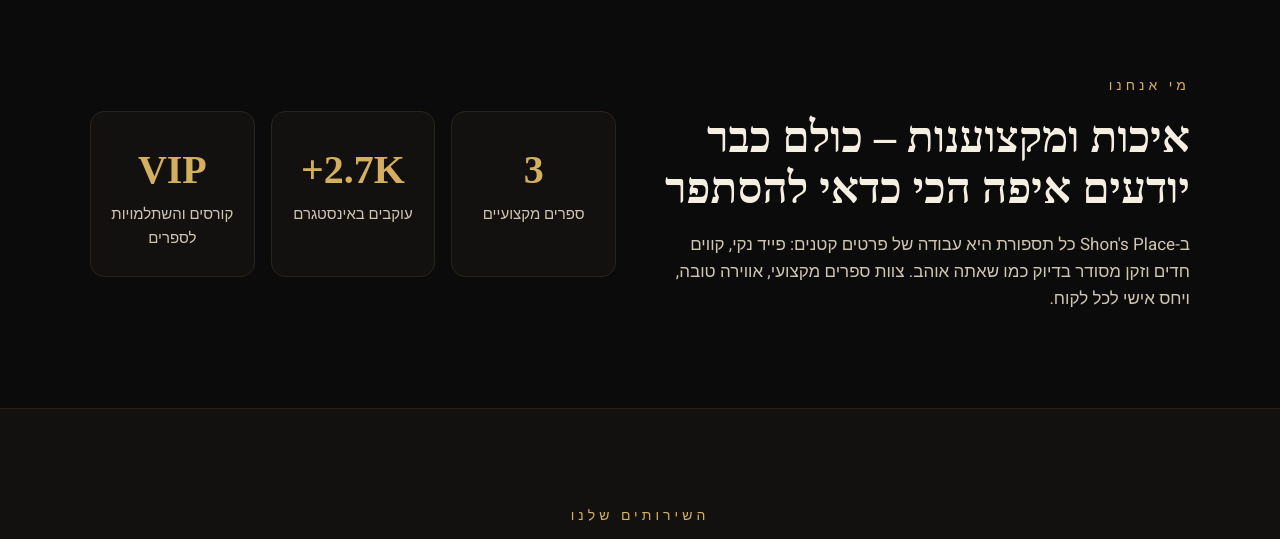
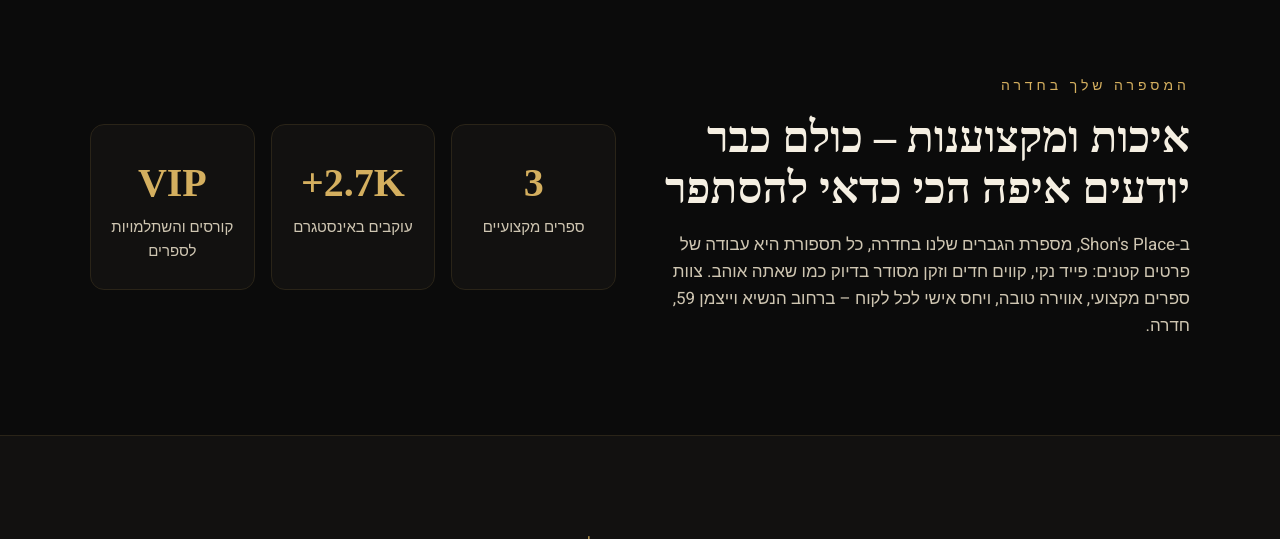
Before and after one commit to nastya25d/shons-place, a plain HTML site: page index.html in a window 1280 px wide. Shown: the part 801-1340 px from the top of the page. Drawn offline with Linux system fonts and the light colour scheme; a web font is replaced by a local one.

Commit message:
קידום בגוגל: כותרת, תיאור וטקסטים עם 'מספרה בחדרה'

```diff
--- a/index.html
+++ b/index.html
@@ -3,9 +3,9 @@
 <head>
 <meta charset="utf-8">
 <meta name="viewport" content="width=device-width, initial-scale=1">
-<title>Shon's Place – מספרת גברים בחדרה</title>
-<meta name="description" content="Shon's Place – מספרת גברים בחדרה, הנשיא וייצמן 59. תספורות, פיידים ועיצוב זקן, קורסי ספרות וימי השתלמות. 052-372-6089.">
-<meta property="og:title" content="Shon's Place – מספרת גברים בחדרה">
+<title>מספרה בחדרה | Shon's Place – מספרת גברים, פיידים וזקן</title>
+<meta name="description" content="מספרה בחדרה – Shon's Place, מספרת גברים ברחוב הנשיא וייצמן 59. תספורות, פיידים ועיצוב זקן, קורסי ספרות וימי השתלמות. 052-372-6089.">
+<meta property="og:title" content="מספרה בחדרה | Shon's Place – מספרת גברים">
 <meta property="og:description" content="תספורות, פיידים ועיצוב זקן בחדרה. קורסי ספרות וימי השתלמות.">
 <meta property="og:image" content="https://shonsplace.co.il/media/WhatsApp%20Image%202026-11-22%20at%2013.22.19.jpeg">
 <meta property="og:url" content="https://shonsplace.co.il/">
@@ -108,9 +108,9 @@ html{scroll-behavior:smooth}
   <section style="padding: 96px 24px">
     <div style="max-width: 1100px; margin: 0 auto; display: grid; grid-template-columns: repeat(auto-fit, minmax(min(300px, 100%), 1fr)); gap: 48px; align-items: center">
       <div style="display: flex; flex-direction: column; gap: 16px">
-        <span style="font-size: 14px; letter-spacing: 4px; color: #D4AF5F">מי אנחנו</span>
+        <span style="font-size: 14px; letter-spacing: 4px; color: #D4AF5F">המספרה שלך בחדרה</span>
         <h2 style="margin: 0; font-family: 'Frank Ruhl Libre', serif; font-weight: 700; font-size: 44px; line-height: 1.15; color: #F5EFE2">איכות ומקצוענות – כולם כבר יודעים איפה הכי כדאי להסתפר</h2>
-        <p style="margin: 0; color: #CFC6B2">ב-Shon's Place כל תספורת היא עבודה של פרטים קטנים: פייד נקי, קווים חדים וזקן מסודר בדיוק כמו שאתה אוהב. צוות ספרים מקצועי, אווירה טובה, ויחס אישי לכל לקוח.</p>
+        <p style="margin: 0; color: #CFC6B2">ב-Shon's Place, מספרת הגברים שלנו בחדרה, כל תספורת היא עבודה של פרטים קטנים: פייד נקי, קווים חדים וזקן מסודר בדיוק כמו שאתה אוהב. צוות ספרים מקצועי, אווירה טובה, ויחס אישי לכל לקוח – ברחוב הנשיא וייצמן 59, חדרה.</p>
       </div>
       <div style="display: grid; grid-template-columns: repeat(3, minmax(0, 1fr)); gap: 16px">
         <div class="sp-stat" style="border: 1px solid #2A2418; border-radius: 14px; padding: 26px 16px; text-align: center; background: #121110; min-width: 0">
```
